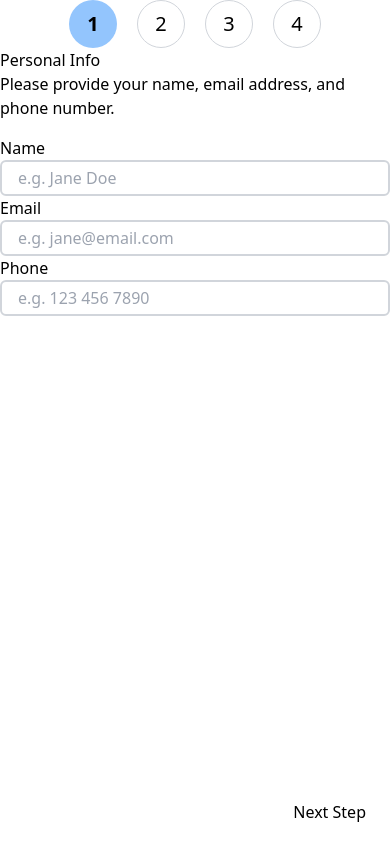
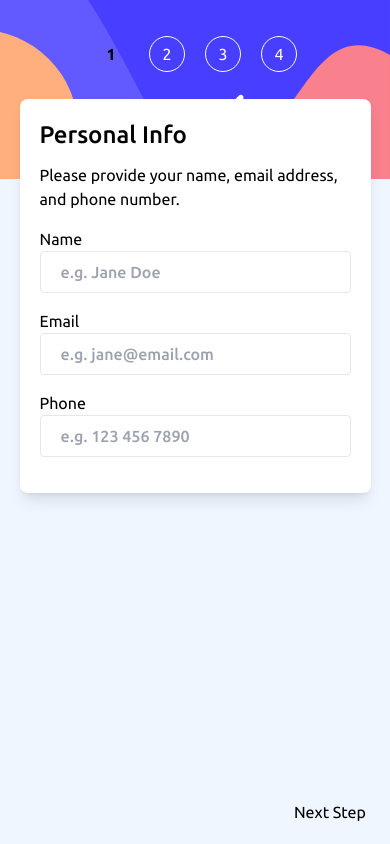
Before and after one commit to FrontendBy-GJ/multi-step-form, a React (Vite) app: page / in a window 390 px wide. Built offline with nearby package versions, Linux system fonts and the light colour scheme.

Commit message:
style form for mobile

```diff
--- a/src/components/Form.tsx
+++ b/src/components/Form.tsx
@@ -3,6 +3,8 @@ import SelectPlan from "./SelectPlan";
 import PickAddOns from "./PickAddOns";
 import Review from "./Review";
 import useFormContext from "../hooks/useFormContext";
+import desktopBG from "../assets/bg-sidebar-desktop.svg";
+import mobileBG from "../assets/bg-sidebar-mobile.svg";
 
 const Form = () => {
   const { currentStep, canConfirm } = useFormContext();
@@ -15,8 +17,14 @@ const Form = () => {
   ];
 
   return (
-    <div>
-      <div className="flex justify-center gap-5">
+    <div className="sm:p- min-h-screen bg-neutral-Magnolia pb-24 font-Ubuntu lg:flex lg:p-5">
+      <div className="relative">
+        <picture role="presentation">
+          <source media="(min-width: 1024px)" srcSet={desktopBG} />
+          <img src={mobileBG} alt="" className="h-full w-full" />
+        </picture>
+
+        <div className="absolute left-1/2 top-1/3 flex -translate-x-1/2 -translate-y-2/3 justify-center gap-5">
           {Array(formInputs.length)
             .fill(null)
             .map((_, index) => (
@@ -24,26 +32,32 @@ const Form = () => {
                 key={index}
                 className={`${
                   index === currentStep
-                  ? "border-none bg-blue-300 font-bold text-black"
-                  : "border-gray-300 text-black"
-              } grid aspect-square w-12 place-items-center rounded-full border text-xl duration-500 animate-in zoom-in-0 `}
+                    ? "border-none bg-primary-Light-blue font-bold text-black"
+                    : "border-current text-neutral-Alabaster"
+                } grid aspect-square w-9 place-items-center rounded-full border transition duration-500 animate-in zoom-in-0 `}
               >
                 {index + 1}
               </div>
             ))}
         </div>
+      </div>
 
+      <main>
+        <section className="relative mx-auto -mt-20 w-full max-w-[min(90%,100%)] rounded-lg bg-white p-5 shadow-lg">
           {canConfirm ? (
             <>
               <h1>Thank you!</h1>
               <p>
-            Lorem ipsum dolor sit amet consectetur adipisicing elit. Esse
-            laudantium ducimus facilis?
+                Thanks for confirming your subscription! We hope you have fun
+                using our platform. If you ever need support, please feel free
+                to email us at support@loremgaming.com.
               </p>
             </>
           ) : (
             <>{formInputs[currentStep]}</>
           )}
+        </section>
+      </main>
     </div>
   );
 };
--- a/src/components/PersonalInfo.tsx
+++ b/src/components/PersonalInfo.tsx
@@ -50,58 +50,84 @@ const PersonalInfo = () => {
 
   return (
     <>
-      <h1>Personal Info</h1>
-      <p>Please provide your name, email address, and phone number.</p>
+      <h1 className="text-2xl font-medium text-primary-Marine-blue">
+        Personal Info
+      </h1>
+      <p className="mt-3 text-neutral-Cool-gray">
+        Please provide your name, email address, and phone number.
+      </p>
+
       <form noValidate onSubmit={handleSubmit(onSubmit)}>
-        <div className="my-4">
+        <div className="my-4 grid gap-4">
           <div>
             <div className="flex justify-between">
-              <label htmlFor="name">Name </label>
-              <p className="font-bold text-red-500">{errors.name?.message}</p>
+              <label htmlFor="name" className="label">
+                Name{" "}
+              </label>
+              <p className="font-semibold text-primary-Strawberry-red">
+                {errors.name?.message}
+              </p>
             </div>
             <input
               type="text"
               id="name"
               placeholder="e.g. Jane Doe"
               className={`${
-                errors.name?.message ? "border-red-500" : "border-gray-300"
-              } w-full rounded-md border-2 px-4 py-1`}
+                errors.name?.message
+                  ? "border-primary-Strawberry-red"
+                  : "border-neutral-Light-gray"
+              } w-full rounded border px-5 py-2 font-medium placeholder:text-neutral-Cool-gray backdrop:bg-none hover:border-primary-Purplish-blue focus:outline-none focus:ring focus:ring-primary-Purplish-blue/80 focus-visible:ring-offset-2`}
               {...register("name")}
             />
           </div>
+
           <div>
-            <div className="flex justify-between">
-              <label htmlFor="email">Email </label>
-              <p className="font-bold text-red-500">{errors.email?.message}</p>
+            <div className="flex flex-wrap justify-between">
+              <label htmlFor="email" className="label">
+                Email{" "}
+              </label>
+              <p className="font-semibold text-primary-Strawberry-red">
+                {errors.email?.message}
+              </p>
             </div>
             <input
               type="email"
               id="email"
               placeholder="e.g. jane@email.com"
               className={`${
-                errors.email?.message ? "border-red-500" : "border-gray-300"
-              } w-full rounded-md border-2 px-4 py-1`}
+                errors.email?.message
+                  ? "border-primary-Strawberry-red"
+                  : "border-neutral-Light-gray"
+              } w-full rounded border px-5 py-2 font-medium placeholder:text-neutral-Cool-gray focus:outline-none focus:ring focus:ring-primary-Purplish-blue/80 focus-visible:ring-offset-2`}
               {...register("email")}
             />
           </div>
           <div>
             <div className="flex justify-between">
-              <label htmlFor="name">Phone </label>
-              <p className="font-bold text-red-500">{errors.phone?.message}</p>
+              <label htmlFor="name" className="label">
+                Phone{" "}
+              </label>
+              <p className="font-semibold text-primary-Strawberry-red">
+                {errors.phone?.message}
+              </p>
             </div>
             <input
               type="text"
               id="phone"
               placeholder="e.g. 123 456 7890"
               className={`${
-                errors.phone?.message ? "border-red-500" : "border-gray-300"
-              } w-full rounded-md border-2 px-4 py-1`}
+                errors.phone?.message
+                  ? "border-primary-Strawberry-red"
+                  : "border-neutral-Light-gray"
+              } w-full rounded border px-5 py-2 font-medium placeholder:text-neutral-Cool-gray focus:outline-none focus:ring focus:ring-primary-Purplish-blue/80 focus-visible:ring-offset-2`}
               {...register("phone")}
             />
           </div>
         </div>
         <div className="btn-wrapper justify-end">
-          <button type="submit">Next Step</button>
+          <button type="submit" className="btn">
+            Next Step
+          </button>
         </div>
       </form>
     </>
--- a/src/components/PickAddOns.tsx
+++ b/src/components/PickAddOns.tsx
@@ -15,8 +15,12 @@ const PickAddOns = () => {
 
   return (
     <>
-      <h1>Pick add-ons</h1>
-      <p>Add-ons help enhance your gaming experience.</p>
+      <h1 className="text-2xl font-medium text-primary-Marine-blue">
+        Pick add-ons
+      </h1>
+      <p className="mt-3 text-neutral-Cool-gray">
+        Add-ons help enhance your gaming experience.
+      </p>
 
       <form
         noValidate
@@ -38,12 +42,18 @@ const PickAddOns = () => {
               render={({ field: { onChange, value } }) => (
                 <label
                   htmlFor={addOn.name}
-                  className="grid h-24 cursor-pointer grid-cols-3 place-items-center outline"
+                  className={`flex h-24 cursor-pointer items-center justify-between gap-4 rounded-lg border border-neutral-Light-gray px-3 transition hover:border-primary-Purplish-blue ${
+                    value
+                      ? "border-primary-Purplish-blue bg-primary-Purplish-blue/5"
+                      : ""
+                  }`}
                 >
                   <input
                     type="checkbox"
+                    className="h-5 w-5 rounded border-primary-Purplish-blue text-primary-Purplish-blue focus:ring-primary-Purplish-blue"
                     name={addOn.name}
                     id={addOn.name}
+                    value={value}
                     checked={value}
                     onChange={(e) => {
                       onChange(e.currentTarget.checked);
@@ -62,11 +72,15 @@ const PickAddOns = () => {
                       }
                     }}
                   />
-                  <div>
-                    <h2>{addOn.name}</h2>
-                    <p>{addOn.info}</p>
+                  <div className="w-full">
+                    <h2 className="font-medium text-primary-Marine-blue">
+                      {addOn.name}
+                    </h2>
+                    <p className="text-sm text-neutral-Cool-gray">
+                      {addOn.info}
+                    </p>
                   </div>
-                  <p>
+                  <p className="text-sm text-primary-Purplish-blue">
                     ${addOnPrices[index]}/{billingCycleShort}
                   </p>
                 </label>
@@ -74,6 +88,7 @@ const PickAddOns = () => {
             />
           ))}
         </div>
+
         <div className="btn-wrapper">
           <button
             type="button"
@@ -81,7 +96,9 @@ const PickAddOns = () => {
           >
             Go Back
           </button>
-          <button type="submit">Next Step</button>
+          <button type="submit" className="btn">
+            Next Step
+          </button>
         </div>
       </form>
     </>
--- a/src/components/SelectPlan.tsx
+++ b/src/components/SelectPlan.tsx
@@ -40,15 +40,21 @@ const SelectPlan = () => {
 
   return (
     <>
-      <h1>Select your plan</h1>
-      <p>You have the option of monthly or yearly billing.</p>
+      <h1 className="text-2xl font-medium text-primary-Marine-blue">
+        Select your plan
+      </h1>
+      <p className="mt-3 text-neutral-Cool-gray">
+        You have the option of monthly or yearly billing.
+      </p>
 
       {errors.selectedPlan && (
-        <p className="text-red-500">{errors.selectedPlan.message}</p>
+        <p className="mt-2 text-primary-Strawberry-red">
+          {errors.selectedPlan.message}
+        </p>
       )}
 
       <form noValidate onSubmit={handleSubmit(onSubmit)}>
-        <div className="mt-8 grid grid-rows-3 gap-5">
+        <div className="mt-7 grid grid-rows-3 gap-3">
           {plans.map((plan, index) => (
             <Controller
               key={plan.name}
@@ -65,18 +71,30 @@ const SelectPlan = () => {
                     onChange(plan.name);
                     handlePlanSelected(plan, planPrices, index);
                   }}
-                  className={`h-24 rounded-lg px-5 text-left outline lg:h-24 ${
-                    value === plan.name ? "bg-purple-400" : ""
+                  className={`h-24 rounded-lg border border-neutral-Light-gray px-4 text-left ring-offset-2 transition hover:border-primary-Purplish-blue focus:outline-none focus:ring focus:ring-primary-Purplish-blue ${
+                    value === plan.name
+                      ? "border-primary-Purplish-blue bg-primary-Purplish-blue/5"
+                      : ""
                   }`}
                 >
-                  <div className="flex items-start gap-5">
+                  <div
+                    className={`flex gap-3 items-${
+                      isYearly ? "start" : "center"
+                    }`}
+                  >
                     <img src={plan.icon} alt={plan.name} />
-                    <div className="">
-                      <h2>{plan.name}</h2>
-                      <p>
+                    <div>
+                      <h2 className="text-lg font-medium text-primary-Marine-blue">
+                        {plan.name}
+                      </h2>
+                      <p className="text-sm text-neutral-Cool-gray">
                         ${planPrices[index]}/{billingCycleShort}
                       </p>
-                      {isYearly && <p>2 months free</p>}
+                      {isYearly && (
+                        <p className="text-sm text-primary-Marine-blue">
+                          2 months free
+                        </p>
+                      )}
                     </div>
                   </div>
                 </button>
@@ -85,15 +103,17 @@ const SelectPlan = () => {
           ))}
         </div>
 
-        <div className="mt-4 flex justify-center rounded-md bg-slate-200 py-4">
+        <div className="mt-8 flex justify-center rounded-md bg-neutral-Magnolia py-4">
           <label
             htmlFor="yearly-switch"
             className="flex cursor-pointer items-center gap-4"
           >
             <span
               className={`${
-                !isYearly ? "text-blue-700" : "text-slate-400/70"
-              } text-sm font-bold`}
+                !isYearly
+                  ? "text-primary-Marine-blue"
+                  : "text-neutral-Cool-gray"
+              } font-semibold`}
             >
               Monthly
             </span>
@@ -104,8 +124,8 @@ const SelectPlan = () => {
             />
             <span
               className={`${
-                isYearly ? "text-blue-700" : "text-slate-400/70"
-              } text-sm font-bold`}
+                isYearly ? "text-primary-Marine-blue" : "text-neutral-Cool-gray"
+              } font-semibold`}
             >
               Yearly
             </span>
@@ -118,7 +138,9 @@ const SelectPlan = () => {
           >
             Go Back
           </button>
-          <button type="submit">Next Step</button>
+          <button type="submit" className="btn">
+            Next Step
+          </button>
         </div>
       </form>
     </>
```
Lines whose indentation alone changed are shown as unchanged.
